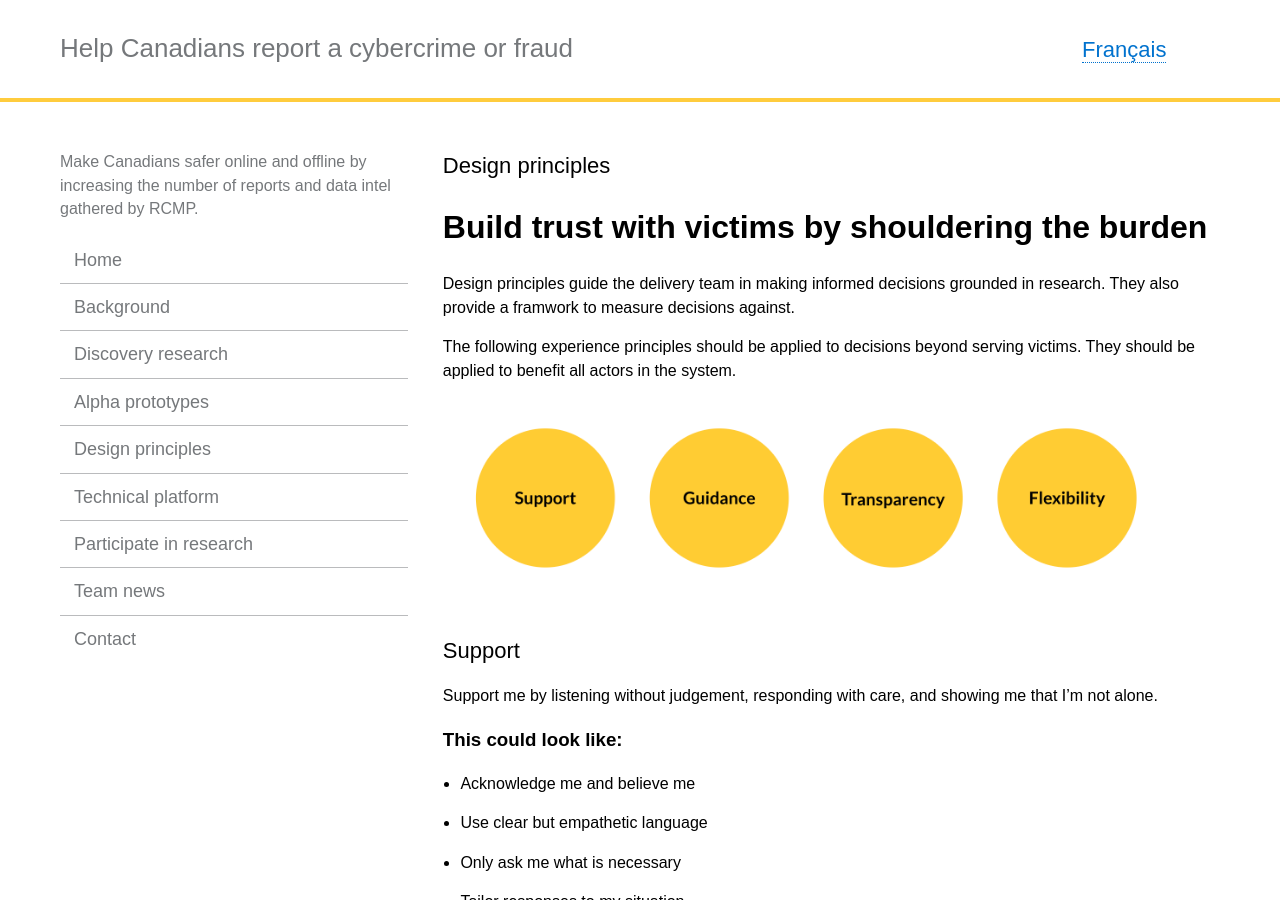
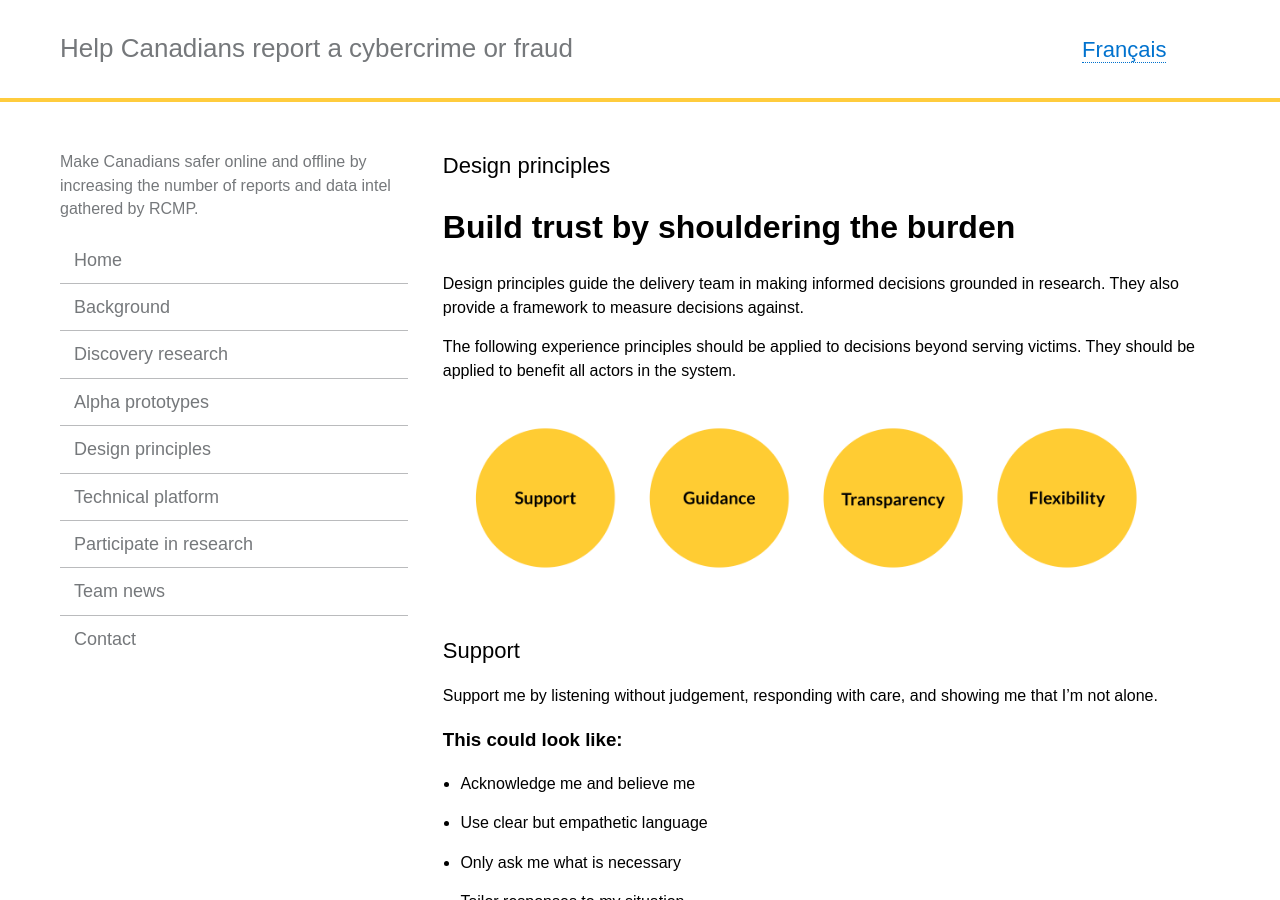
Before and after one commit to cds-snc/rcmp-report-a-cybercrime-alpha-documentation, a Jekyll site: the page built from _pages/en/principles.md, in a window 1280 px wide and 900 px high. Built offline with Jekyll 4.4.1, drawn with Linux system fonts in a browser that asks for light colours.

Commit message:
Update principles.md

```diff
--- a/_pages/en/principles.md
+++ b/_pages/en/principles.md
@@ -6,9 +6,9 @@ permalink: "/principles/"
 trans_url: "/principes/"
 ---
 
-# Build trust with victims by shouldering the burden
+# Build trust by shouldering the burden
 
-Design principles guide the delivery team in making informed decisions grounded in research. They also provide a framwork to measure decisions against.
+Design principles guide the delivery team in making informed decisions grounded in research. They also provide a framework to measure decisions against.
 
 The following experience principles should be applied to decisions beyond serving victims. They should be applied to benefit all actors in the system.
 
```
